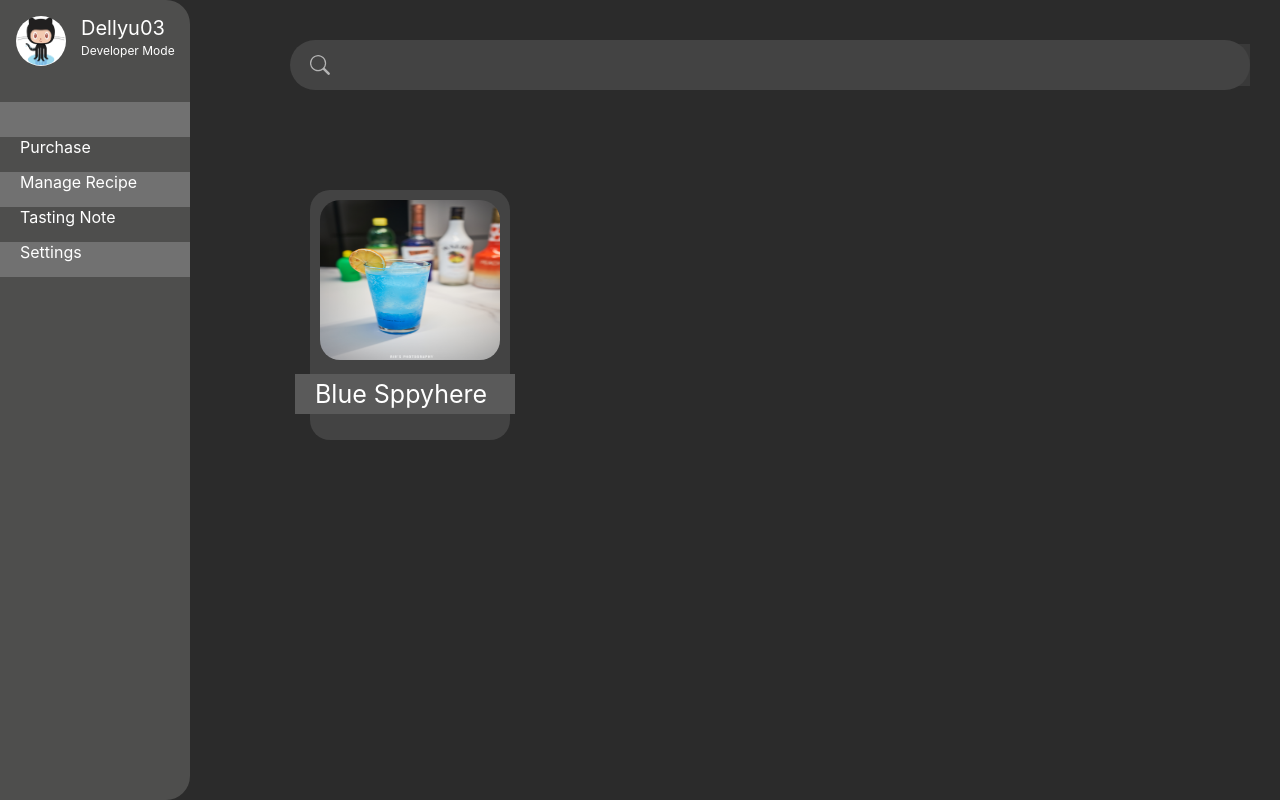
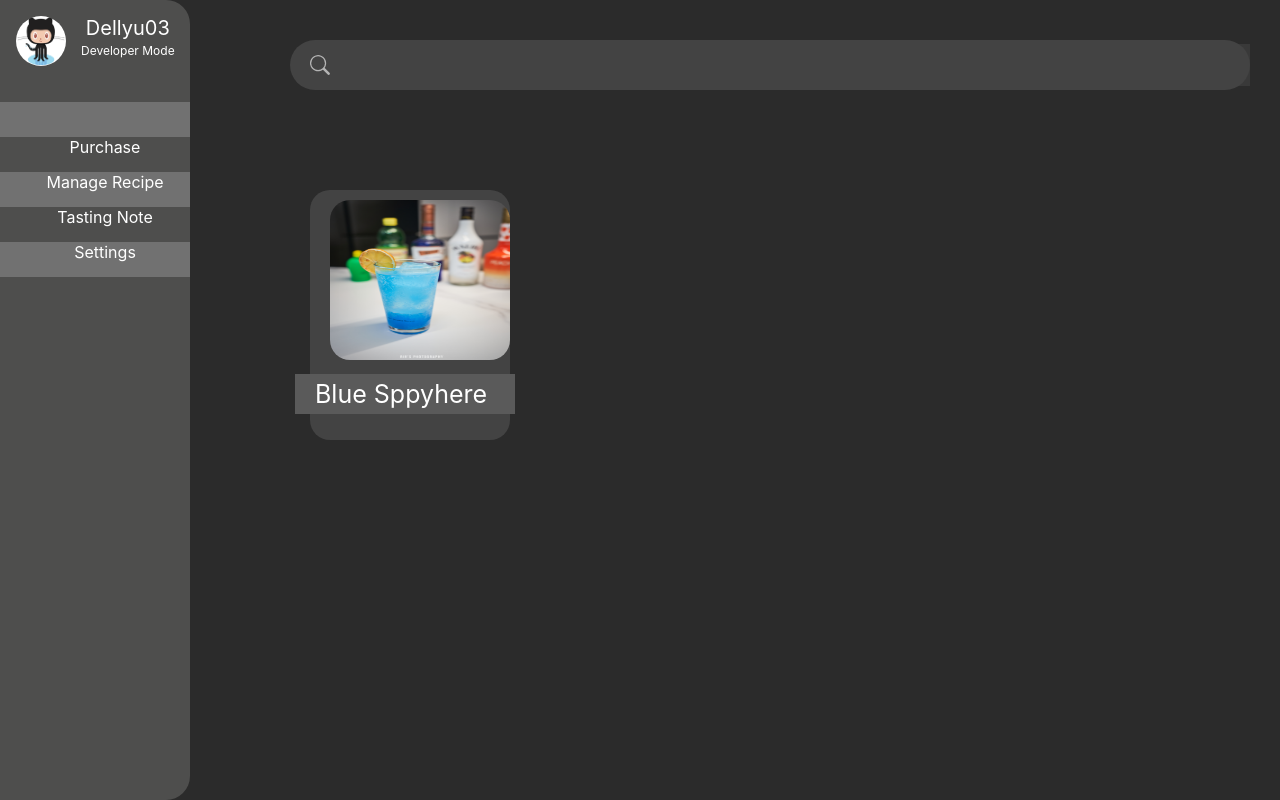
Before and after one commit to dellyu03/zli, a React (Create React App) app: page / in a window 1280 px wide. Shown: the top 800 px of the page. Built offline with nearby package versions, Linux system fonts and the light colour scheme.

Commit message:
test-react-router-dom

```diff
--- a/src/App.js
+++ b/src/App.js
@@ -1,24 +1,19 @@
 import logo from './logo.svg';
 import './App.css';
+import MainPage from './pages/MainPage/MainPage.js'
+import RecipePage from './pages/RecipePage/RecipePage.js'
+import {BrowserRouter, Routes, Route} from 'react-router-dom'
 
 function App() {
   return (
-    <div className="App">
-      <header className="App-header">
-        <img src={logo} className="App-logo" alt="logo" />
-        <p>
-          Edit <code>src/App.js</code> and save to reload.
-        </p>
-        <a
-          className="App-link"
-          href="https://reactjs.org"
-          target="_blank"
-          rel="noopener noreferrer"
-        >
-          Learn React
-        </a>
-      </header>
-    </div>
+    <BrowserRouter>
+      <div className = "App">
+        <Routes>
+          <Route path = "/" element = {<MainPage/>}/>
+          <Route path = "/recipe_detail" element = {<RecipePage/>}/>
+        </Routes>
+      </div>
+    </BrowserRouter>
   );
 }
 
--- a/src/index.js
+++ b/src/index.js
@@ -2,12 +2,13 @@
 import ReactDOM from 'react-dom/client';
 import './index.css';
 import reportWebVitals from './reportWebVitals';
-import MainPage from './pages/MainPage/MainPage.js'
+
+import App from './App.js'
 
 const root = ReactDOM.createRoot(document.getElementById('root'));
 root.render(
   <React.StrictMode>
-    <MainPage/>
+    <App></App>
   </React.StrictMode>
 );
 
```
